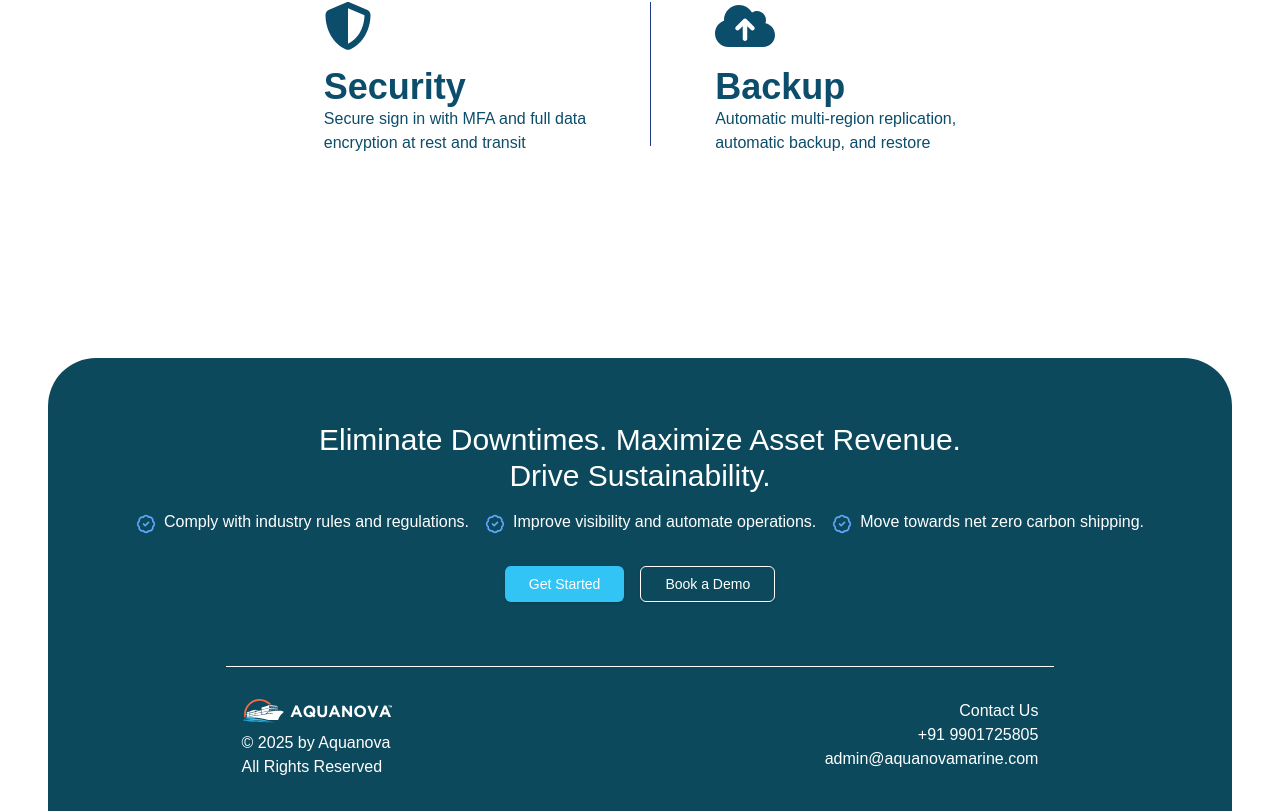
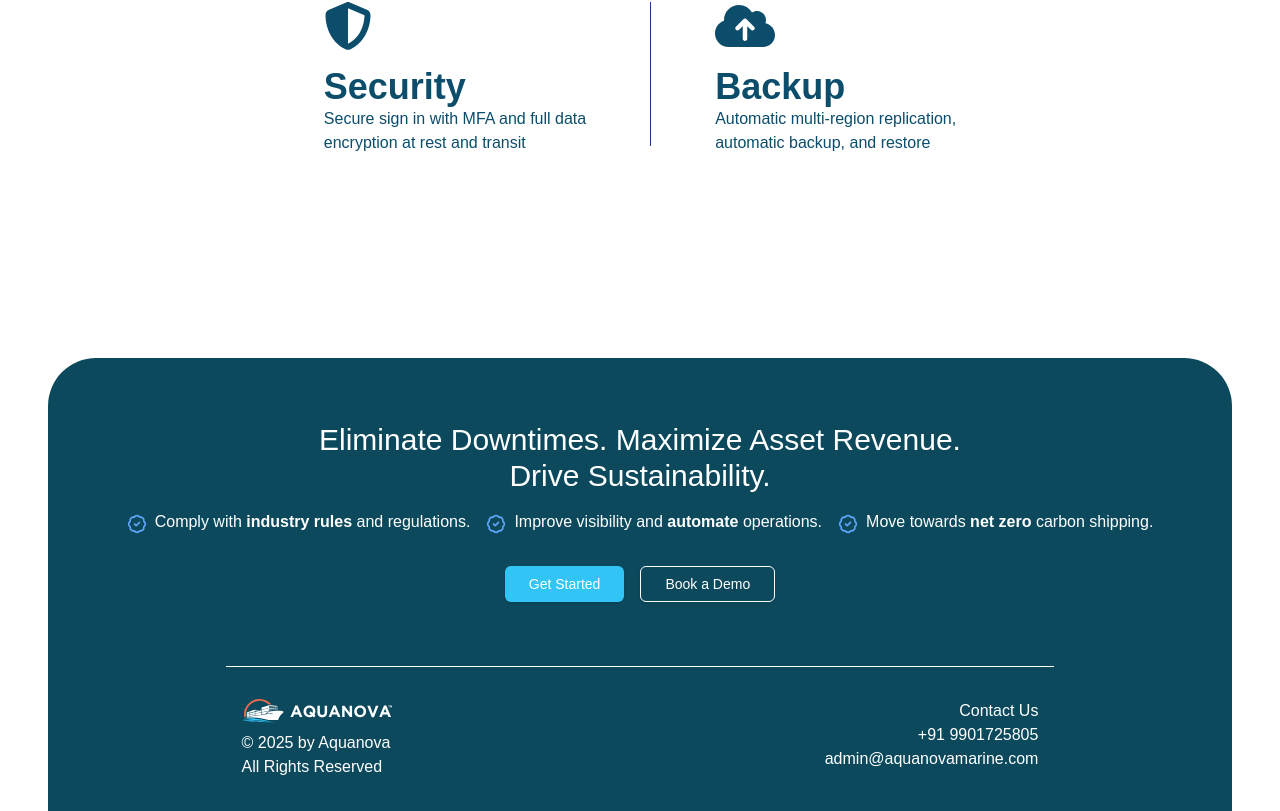
Before and after one commit to gauravp-dev/aqn-website, a Next.js app: page / in a window 1280 px wide. Shown: the part 4838-5649 px from the top of the page. Built offline with nearby package versions, Linux system fonts and the light colour scheme.

Commit message:
footer fixed

```diff
--- a/src/app/landing-page/components/footer.tsx
+++ b/src/app/landing-page/components/footer.tsx
@@ -3,8 +3,8 @@ import Image from "next/image";
 import { BadgeCheck } from "lucide-react";
 import Link from "next/link";
 import { CONTACT_DETAILS } from "@/utils/constants";
+export default function Footer() {
 
-export default function Footer() {
   return (
     <div className="bg-white font-montserrat mx-4 lg:mx-12">
       {/* Wrapped Section with Common Blue Background */}
@@ -16,28 +16,41 @@ export default function Footer() {
             Drive Sustainability.
           </h1>
           <div className="flex flex-col md:flex-row justify-center items-start space-y-4 md:space-y-0 md:space-x-4 mb-8">
-            {[
-              {
-                text: "Comply with industry rules and regulations.",
-              },
-              {
-                text: "Improve visibility and automate operations.",
-              },
-              {
-                text: "Move towards net zero carbon shipping.",
-              },
-            ].map((item, index) => (
-              <div key={index} className="flex items-start space-x-2">
+            <div className="flex items-start space-x-2">
               <BadgeCheck className="text-blue-400 w-5 h-5 flex-shrink-0 mt-1" />
-                <span>{item.text}</span>
+              <div>
+                <span>
+                  Comply with <span className="font-bold">industry rules</span>{" "}
+                  and regulations.
+                </span>
               </div>
-            ))}
+            </div>
+
+            <div className="flex items-start space-x-2">
+              <BadgeCheck className="text-blue-400 w-5 h-5 flex-shrink-0 mt-1" />
+              <div>
+                <span>
+                  Improve visibility and{" "}
+                  <span className="font-bold">automate</span> operations.
+                </span>
+              </div>
+            </div>
+
+            <div className="flex items-start space-x-2">
+              <BadgeCheck className="text-blue-400 w-5 h-5 flex-shrink-0 mt-1" />
+              <div>
+                <span>
+                  Move towards <span className="font-bold">net zero</span>{" "}
+                  carbon shipping.
+                </span>
+              </div>
+            </div>
           </div>
 
           {/* Buttons Section */}
           <div className="flex justify-center space-x-4">
           <Link href="#contactus" passHref>
-              <Button className="bg-[#31C4F5] text-white py-2 px-6 hover:text-[#13627c] hover:bg-white rounded-40px">
+            <Button className="bg-[#31C4F5] text-white py-2 px-6 hover:text-[#13627c]  hover:bg-white rounded-40px">
               Get Started
             </Button>
             </Link>
@@ -60,11 +73,12 @@ export default function Footer() {
               <Image
                 src="/aqn-website/logo.svg"
                 alt="Aquanova logo"
-                width={150}
-                height={75}
+                width={150} // Increased size
+                height={75} // Adjust height proportionally
                 className="mb-2"
               />
               <p>© 2025 by Aquanova</p>
+
               <p>All Rights Reserved</p>
             </div>
             <div className="flex flex-col items-center md:items-end text-center md:text-right">
@@ -72,21 +86,24 @@ export default function Footer() {
               <p>{CONTACT_DETAILS.whatsappNumber}</p>
               <p>{CONTACT_DETAILS.email}</p>
               <div className="flex space-x-4 mt-2">
-                {[
-                  { href: "#", icon: "fab fa-twitter" },
-                  { href: "#", icon: "fab fa-instagram" },
-                  { href: "#", icon: "fab fa-linkedin" },
-                  { href: "#", icon: "fas fa-envelope" },
-                ].map((social, index) => (
-                  <a key={index} href={social.href}>
-                    <i className={social.icon}></i>
+                <a href="#">
+                  <i className="fab fa-twitter"></i>
                 </a>
-                ))}
+                <a href="#">
+                  <i className="fab fa-instagram"></i>
+                </a>
+                <a href="#">
+                  <i className="fab fa-linkedin"></i>
+                </a>
+                <a href="#">
+                  <i className="fas fa-envelope"></i>
+                </a>
               </div>
             </div>
           </div>
         </div>
       </div>{" "}
+      {/* This was missing */}
     </div>
   );
 }
```
Lines whose indentation alone changed are shown as unchanged.
